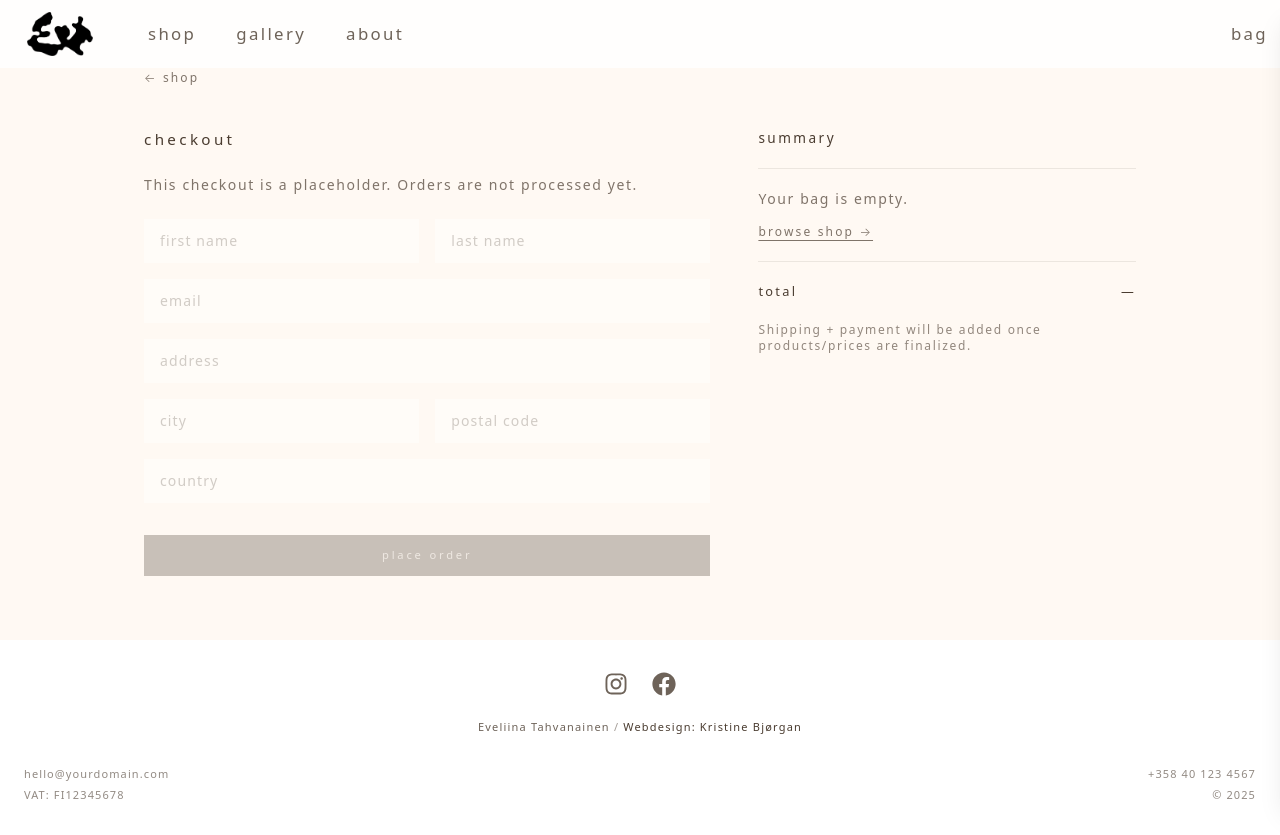
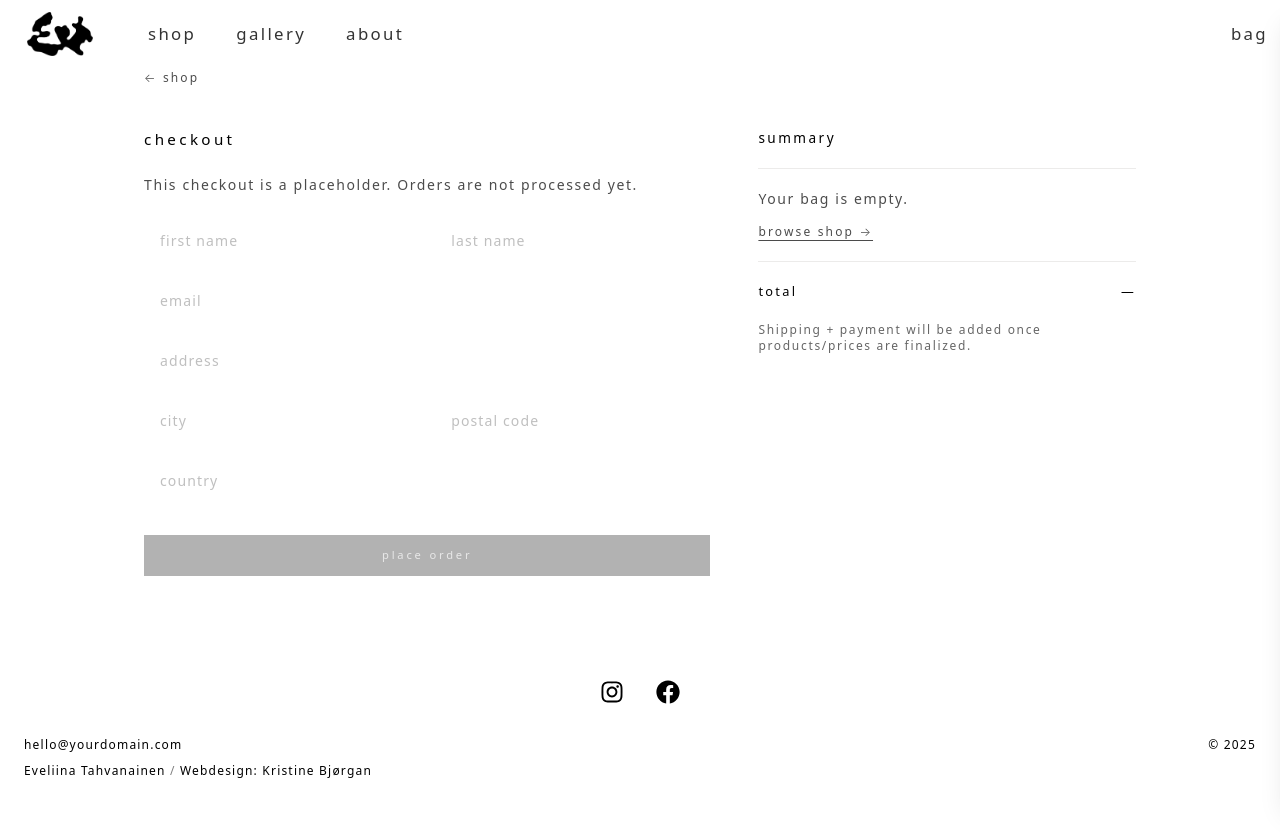
Before and after one commit to kribji/Eveliina-Tahvanainen, a Next.js app: page /checkout in a window 1280 px wide. Built offline with nearby package versions, Linux system fonts and the light colour scheme; a web font is replaced by a local one.

Commit message:
final fixes, color and footer

```diff
--- a/src/app/checkout/page.tsx
+++ b/src/app/checkout/page.tsx
@@ -17,7 +17,7 @@ export default function CheckoutPage() {
 
   if (submitted) {
     return (
-      <main className="bg-[#FFF9F3] text-[#4A3C30]">
+      <main className="bg-[#FFFFFF] text-text">
         <div className="mx-auto max-w-5xl px-4 py-16 space-y-6">
           <h1 className="text-[0.95rem] tracking-[0.22em] lowercase">thank you</h1>
           <p className="text-sm opacity-75">
@@ -36,7 +36,7 @@ export default function CheckoutPage() {
   }
 
   return (
-    <main className="bg-[#FFF9F3] text-[#4A3C30]">
+    <main className="bg-[#FFFFFF] text-text">
       <div className="mx-auto max-w-5xl px-4 py-12 md:py-16 space-y-10">
         {/* Back */}
         <div>
@@ -115,11 +115,16 @@ export default function CheckoutPage() {
               <button
                 type="submit"
                 disabled={isEmpty}
-                className={`mt-4 w-full py-3 text-center text-[0.7rem] tracking-[0.25em] transition-colors ${
-                  isEmpty
-                    ? 'bg-[#4A3C30]/30 text-[#FFF9F3]/70 cursor-not-allowed'
-                    : 'bg-[#5f4a3b] text-[#FFF9F3] hover:bg-[#4f3e32]'
-                }`}
+                className={`
+    mt-4 w-full py-3
+    text-center text-[0.7rem] tracking-[0.25em]
+    transition-colors
+    ${
+      isEmpty
+        ? 'bg-text/30 text-background/70 cursor-not-allowed'
+        : 'bg-text text-background hover:bg-text/85'
+    }
+  `}
               >
                 place order
               </button>
--- a/src/app/globals.css
+++ b/src/app/globals.css
@@ -1,26 +1,29 @@
 @import 'tailwindcss';
 @config "../../tailwind.config.ts";
 
+/* Define your design tokens (Tailwind v4) */
+@theme {
+  --color-background: #ffffff;
+  --color-text: #000000;
+
+  --tracking-header: 0.3em;
+  --tracking-body: 0.1em;
+
+  --font-sans:
+    helvetica-neue-lt-pro, helvetica-lt-pro, system-ui, -apple-system, 'Segoe UI', Arial, sans-serif;
+}
+
 body {
-  font-family:
-    'helvetica-neue-lt-pro',
-    'helvetica-lt-pro',
-    system-ui,
-    -apple-system,
-    'Segoe UI',
-    Arial,
-    sans-serif;
-  @apply bg-background text-text tracking-body;
+  @apply bg-background text-text tracking-body font-sans;
   font-weight: 300;
 }
 
-/* Typography utilities */
 @layer utilities {
   .type-text {
-    @apply font-sans font-light tracking-body;
+    @apply font-light tracking-body;
   }
 
   .type-category {
-    @apply font-sans font-bold tracking-header;
+    @apply font-semibold tracking-header;
   }
 }
--- a/src/app/shop/page.tsx
+++ b/src/app/shop/page.tsx
@@ -6,7 +6,7 @@ import { shopCategories } from '@/lib/shop-categories';
 
 export default function ShopPage() {
   return (
-    <main className="bg-[#FFFFF] text-[#4A3C30]">
+    <main className="bg-[#FFFFF] text-text">
       <section className="pt-20 md:pt-28 flex flex-col gap-12 md:gap-16 lg:gap-20">
         {shopCategories.map((category) => (
           <Link key={category.key} href={category.href} className="group block">
--- a/src/components/CartDrawer.tsx
+++ b/src/components/CartDrawer.tsx
@@ -21,7 +21,7 @@ export default function CartDrawer() {
 
       {/* Drawer */}
       <aside
-        className={`fixed right-0 top-0 z-50 h-full w-[92vw] max-w-md bg-[#FFFFFF] text-[#4A3C30] shadow-xl transition-transform duration-300 ease-out ${
+        className={`fixed right-0 top-0 z-50 h-full w-[92vw] max-w-md bg-[#FFFFFF] text-text shadow-xl transition-transform duration-300 ease-out ${
           isOpen ? 'translate-x-0' : 'translate-x-full'
         }`}
         role="dialog"
@@ -113,7 +113,7 @@ export default function CartDrawer() {
                 <Link
                   href="/checkout"
                   onClick={closeCart}
-                  className="block w-full bg-[#5f4a3b] py-3 text-center text-[0.7rem] tracking-[0.25em] text-[#FFF9F3] transition-colors hover:bg-[#4f3e32]"
+                  className="block w-full bg-[#5f4a3b] py-3 text-center text-[0.7rem] tracking-[0.25em] text-[#FFFFFF] transition-colors hover:bg-[#4f3e32]"
                 >
                   checkout
                 </Link>
--- a/src/components/Footer.tsx
+++ b/src/components/Footer.tsx
@@ -3,16 +3,15 @@ import { FaInstagram, FaFacebook } from 'react-icons/fa';
 export default function Footer() {
   return (
     <footer className="bg-transparent text-text">
-      {/* Centered content */}
-      <div className="mx-auto flex max-w-5xl flex-col items-center gap-6 px-4 py-8 text-xs tracking-body">
-        {/* Social icons */}
-        <div className="flex gap-6 text-2xl text-text/80">
+      <div className="mx-auto w-full px-6 py-10 text-[12px] tracking-body">
+        {/* ICONS — centered */}
+        <div className="flex justify-center gap-8 text-2xl">
           <a
             href="https://instagram.com"
             target="_blank"
             rel="noopener noreferrer"
             aria-label="Instagram"
-            className="transition hover:text-text"
+            className="transition hover:opacity-70"
           >
             <FaInstagram />
           </a>
@@ -21,33 +20,38 @@ export default function Footer() {
             target="_blank"
             rel="noopener noreferrer"
             aria-label="Facebook"
-            className="transition hover:text-text"
+            className="transition hover:opacity-70"
           >
             <FaFacebook />
           </a>
         </div>
 
-        {/* Names */}
-        <p className="text-center text-[11px] text-text/80">
-          Eveliina Tahvanainen <span className="text-text/50">/</span>{' '}
-          <span className="text-text">Webdesign: Kristine Bjørgan</span>
-        </p>
-      </div>
+        {/* SPACING */}
+        <div className="mt-8" />
 
-      {/* Full-width split row */}
-      <div className="flex w-full justify-between px-6 pb-8 text-[11px] text-text/60 tracking-body">
-        {/* Left */}
-        <div className="flex flex-col gap-1">
-          <a href="mailto:hello@yourdomain.com" className="transition hover:text-text">
-            hello@yourdomain.com
-          </a>
-          <span>VAT: FI12345678</span>
-        </div>
+        {/* TEXT ROW */}
+        <div className="flex w-full items-start justify-between">
+          {/* LEFT */}
+          <div className="flex flex-col gap-2 text-left">
+            <a href="mailto:hello@yourdomain.com" className="transition hover:opacity-70">
+              hello@yourdomain.com
+            </a>
 
-        {/* Right */}
-        <div className="flex flex-col items-end gap-1">
-          <span>+358 40 123 4567</span>
-          <span>© {new Date().getFullYear()}</span>
+            <span>
+              Eveliina Tahvanainen <span className="opacity-50">/</span>{' '}
+              <a
+                href="https://www.kristinebjorgan.com"
+                target="_blank"
+                rel="noopener noreferrer"
+                className="transition hover:opacity-70"
+              >
+                Webdesign: Kristine Bjørgan
+              </a>
+            </span>
+          </div>
+
+          {/* RIGHT */}
+          <div className="text-right">© {new Date().getFullYear()}</div>
         </div>
       </div>
     </footer>
--- a/src/components/FrontGallery.tsx
+++ b/src/components/FrontGallery.tsx
@@ -92,19 +92,19 @@ export default function FrontGallery() {
               {/* CAPTION (pure text under, no background, no frame) */}
               <div className="mt-3 px-1">
                 <div className="flex items-baseline justify-between gap-4">
-                  <p className="min-w-0 truncate text-[0.7rem] tracking-[0.18em] text-[#4A3C30] lowercase">
+                  <p className="min-w-0 truncate text-[0.7rem] tracking-[0.18em] text-text lowercase">
                     {work.title ?? work.alt}
                   </p>
 
                   {work.year ? (
-                    <p className="shrink-0 text-[0.7rem] tracking-[0.18em] text-[#4A3C30]/60">
+                    <p className="shrink-0 text-[0.7rem] tracking-[0.18em] text-text/60">
                       {work.year}
                     </p>
                   ) : null}
                 </div>
 
                 {work.caption || work.description ? (
-                  <p className="mt-1 line-clamp-2 text-[0.75rem] text-[#4A3C30]/70">
+                  <p className="mt-1 line-clamp-2 text-[0.75rem] text-text/70">
                     {work.caption ?? work.description}
                   </p>
                 ) : null}
--- a/src/components/FrontIntro.tsx
+++ b/src/components/FrontIntro.tsx
@@ -1,12 +1,12 @@
 export default function FrontIntro() {
   return (
     <section className="bg-[#FFFFFF] py-20 md:py-28">
-      <div className="mx-auto max-w-3xl px-4 text-center text-[#4A3C30]">
-        <p className="text-[1.05rem] tracking-[0.18em] text-[#4A3C30]/70">
+      <div className="mx-auto max-w-3xl px-4 text-center text-text">
+        <p className="text-[1.05rem] tracking-[0.18em] text-text/70">
           Handcrafted ceramic objects made in limited editions.
         </p>
 
-        <p className="mt-10 text-[1.05rem] tracking-[0.18em] text-[#4A3C30]/70">
+        <p className="mt-10 text-[1.05rem] tracking-[0.18em] text-text/70">
           Rooted in material exploration, each object balances softness, weight,
           <br className="hidden sm:block" />
           and form.
--- a/src/components/Header.tsx
+++ b/src/components/Header.tsx
@@ -61,8 +61,8 @@ export default function Header() {
                     <Link
                       key={l.href}
                       href={l.href}
-                      className={`hover:text-[#4A3C30] ${
-                        isActive(l.href) ? 'text-[#4A3C30]' : 'text-[#4A3C30]/80'
+                      className={`hover:text-text ${
+                        isActive(l.href) ? 'text-text' : 'text-text/80'
                       }`}
                     >
                       {l.label}
@@ -74,7 +74,7 @@ export default function Header() {
               <button
                 type="button"
                 onClick={toggleCart}
-                className="ml-auto text-[1.05rem] tracking-[0.14em] text-[#4A3C30]/80 hover:text-[#4A3C30]"
+                className="ml-auto text-[1.05rem] tracking-[0.14em] text-text/80 hover:text-text"
               >
                 <span className="relative inline-block">
                   bag
@@ -92,7 +92,7 @@ export default function Header() {
               <button
                 type="button"
                 onClick={() => setMenuOpen(true)}
-                className="text-[0.8rem] tracking-[0.22em] lowercase text-[#4A3C30]/80 hover:text-[#4A3C30]"
+                className="text-[0.8rem] tracking-[0.22em] lowercase text-text/80 hover:text-text"
               >
                 menu
               </button>
@@ -116,7 +116,7 @@ export default function Header() {
               <button
                 type="button"
                 onClick={toggleCart}
-                className="ml-auto text-[0.8rem] tracking-[0.12em] text-[#4A3C30]/80"
+                className="ml-auto text-[0.8rem] tracking-[0.12em] text-text/80"
               >
                 <span className="relative inline-block">
                   bag
@@ -143,7 +143,7 @@ export default function Header() {
       />
 
       <aside
-        className={`fixed left-0 top-0 z-50 h-full w-[86vw] max-w-sm bg-[#FFFFFF] text-[#4A3C30] shadow-xl transition-transform duration-300 ease-out md:hidden ${
+        className={`fixed left-0 top-0 z-50 h-full w-[86vw] max-w-sm bg-[#FFFFFF] text-text shadow-xl transition-transform duration-300 ease-out md:hidden ${
           menuOpen ? 'translate-x-0' : '-translate-x-full'
         }`}
         role="dialog"
@@ -167,7 +167,7 @@ export default function Header() {
             <Link
               href="/shop"
               onClick={() => setMenuOpen(false)}
-              className={isActive('/shop') ? 'text-[#4A3C30]' : 'text-[#4A3C30]/80'}
+              className={isActive('/shop') ? 'text-text' : 'text-text/80'}
             >
               shop
             </Link>
@@ -175,7 +175,7 @@ export default function Header() {
             <Link
               href="/exhibition"
               onClick={() => setMenuOpen(false)}
-              className={isActive('/exhibition') ? 'text-[#4A3C30]' : 'text-[#4A3C30]/80'}
+              className={isActive('/exhibition') ? 'text-text' : 'text-text/80'}
             >
               gallery
             </Link>
@@ -183,7 +183,7 @@ export default function Header() {
             <Link
               href="/about"
               onClick={() => setMenuOpen(false)}
-              className={isActive('/about') ? 'text-[#4A3C30]' : 'text-[#4A3C30]/80'}
+              className={isActive('/about') ? 'text-text' : 'text-text/80'}
             >
               about
             </Link>
--- a/src/components/WorkCategoryCarousel.tsx
+++ b/src/components/WorkCategoryCarousel.tsx
@@ -139,7 +139,7 @@ export default function WorkCategoryCarousel() {
   }, []);
 
   return (
-    <section className="bg-[#FFFFFF] py-10 text-[#4A3C30]">
+    <section className="bg-[#FFFFFF] py-10 text-text">
       {/* MOBILE: stacked editorial tiles */}
       <div className="md:hidden">
         {baseCategories.map((category) => (
@@ -155,7 +155,7 @@ export default function WorkCategoryCarousel() {
 
               {/* Always-on label for touch */}
               <div className="pointer-events-none absolute inset-x-0 bottom-6 flex justify-center">
-                <span className=" bg-white/80 px-5 py-2 text-[0.85rem] lowercase tracking-[0.14em] text-[#4A3C30] backdrop-blur-[2px] md:text-[0.95rem]">
+                <span className=" bg-white/80 px-5 py-2 text-[0.85rem] lowercase tracking-[0.14em] text-text backdrop-blur-[2px] md:text-[0.95rem]">
                   {category.title}
                 </span>
               </div>
--- a/tailwind.config.ts
+++ b/tailwind.config.ts
@@ -8,23 +8,7 @@ const config: Config = {
     './src/lib/**/*.{js,ts,jsx,tsx,mdx}',
   ],
   theme: {
-    extend: {
-      fontFamily: {
-        sans: ['"Helvetica Neue LT Pro"', 'helvetica-lt-pro', 'system-ui', 'sans-serif'],
-      },
-      colors: {
-        background: '#FFFFFF',
-        text: '#4A3C30',
-      },
-      letterSpacing: {
-        header: '0.3em',
-        body: '0.1em',
-      },
-      container: {
-        center: true,
-        padding: '1.5rem',
-      },
-    },
+    extend: {},
   },
   plugins: [],
 };
```
Also changed, not shown: src/components/CTA.tsx (+9 -1 lines).
